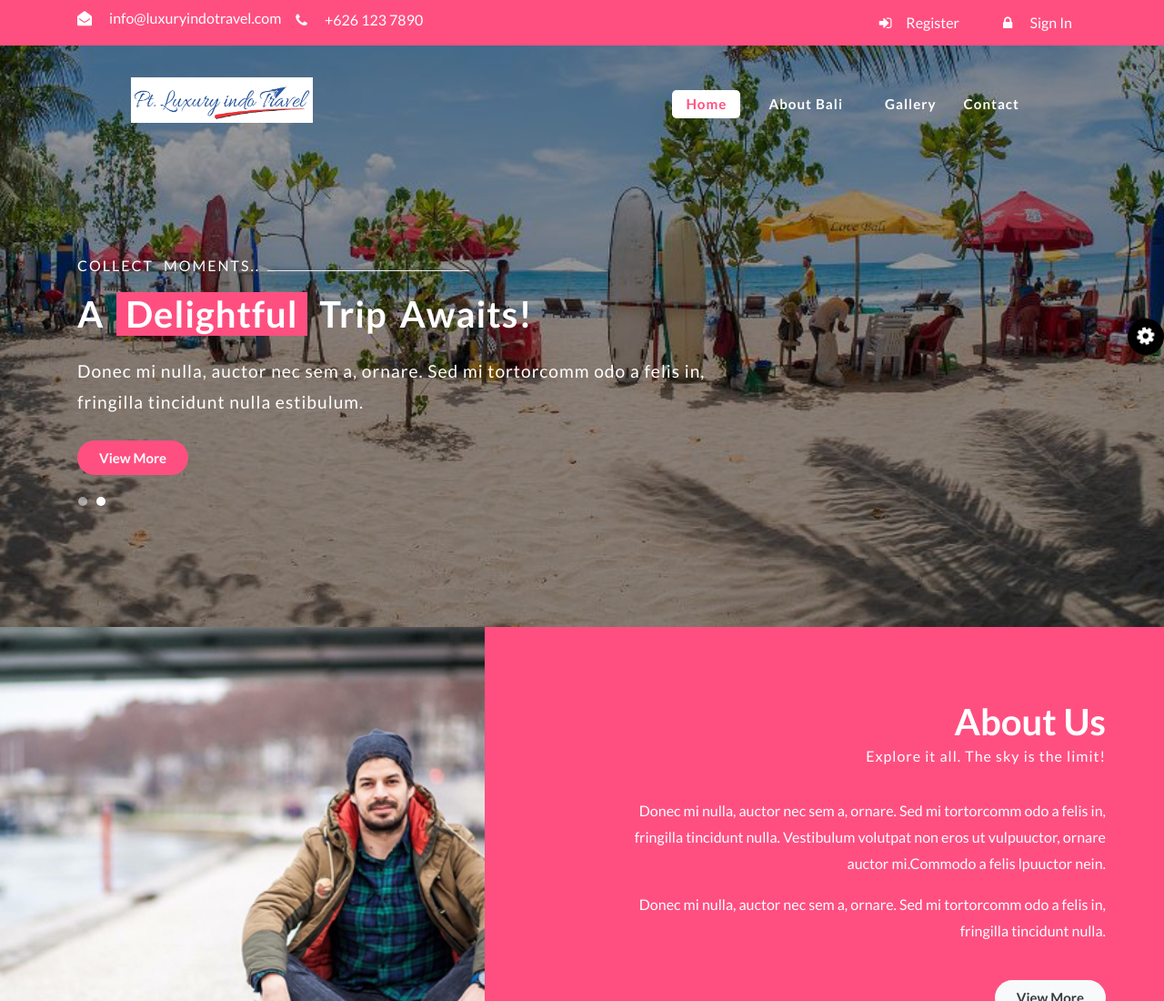
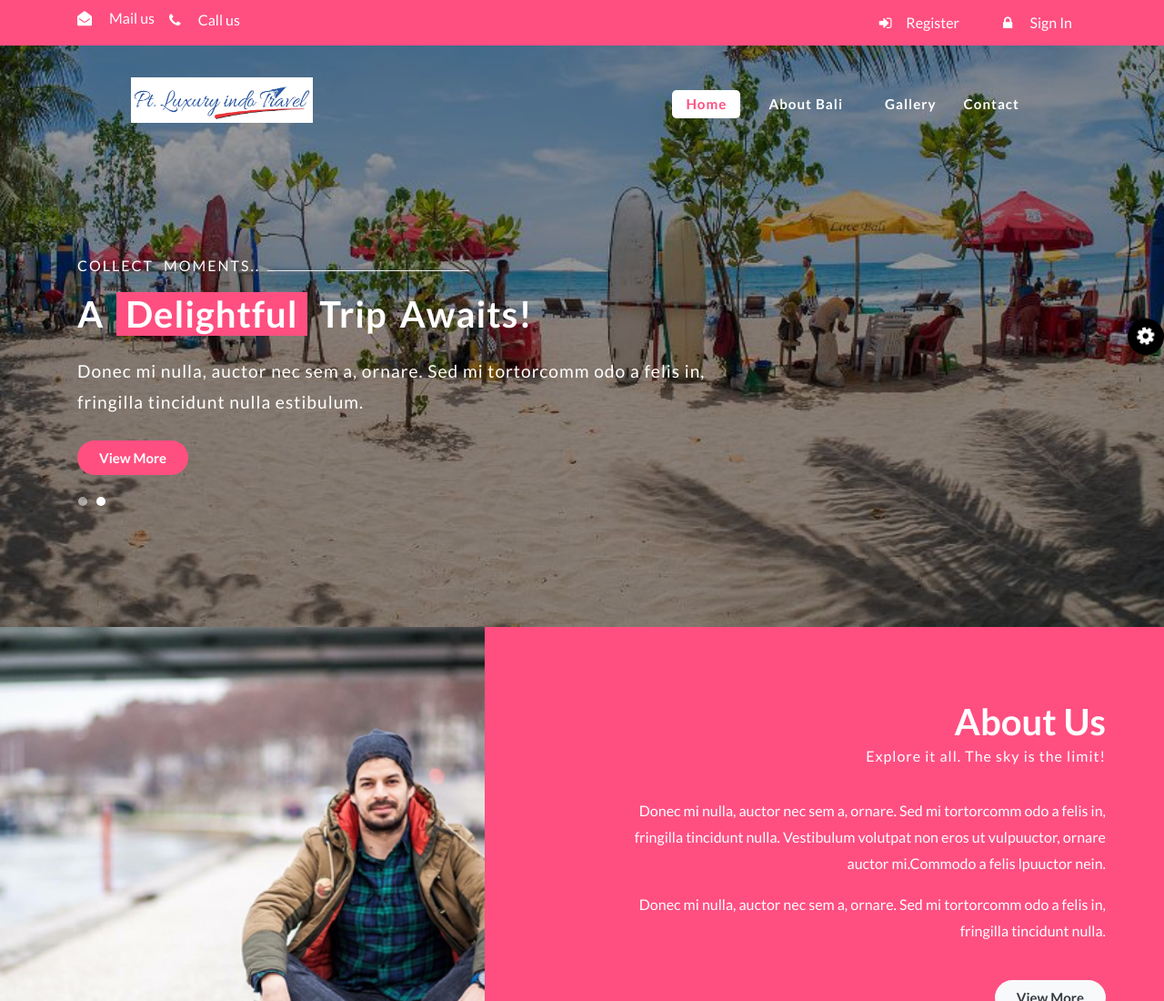
Before and after one commit to Ramjivan/luxury-indo-travel, a plain HTML site: page index.html in a window 1280 px wide. Shown: the top 1100 px of the page at 91% size. Drawn offline with Linux system fonts and the light colour scheme.

Commit message:
minor fix

```diff
--- a/index.html
+++ b/index.html
@@ -60,11 +60,11 @@
                     <ul class="d-flex header-w3_pvt">
                         <li>
                             <span class="fa fa-envelope-open"></span>
-                            <a href="mailto:info@luxuryindotravel.com" class="text-white">info@luxuryindotravel.com</a>
+                            <a href="mailto:info@luxuryindotravel.com" class="text-white">Mail us</a>
                         </li>
                         <li>
                             <span class="fa fa-phone"></span>
-                            <p class="d-inline text-white">+626 123 7890</p>
+                            <a href="tel:+"></a> <p class="d-inline text-white">Call us</p>
                         </li>
                     </ul>
                 </div>
```
